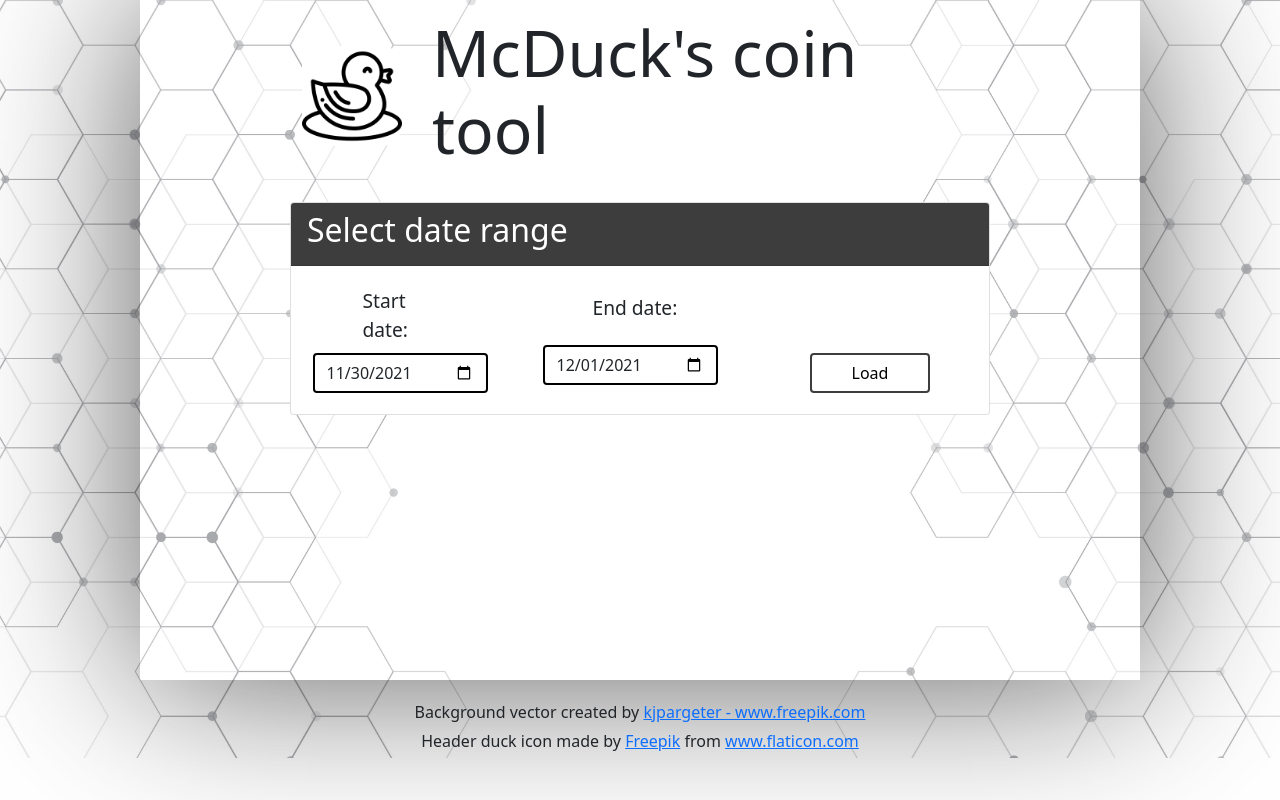
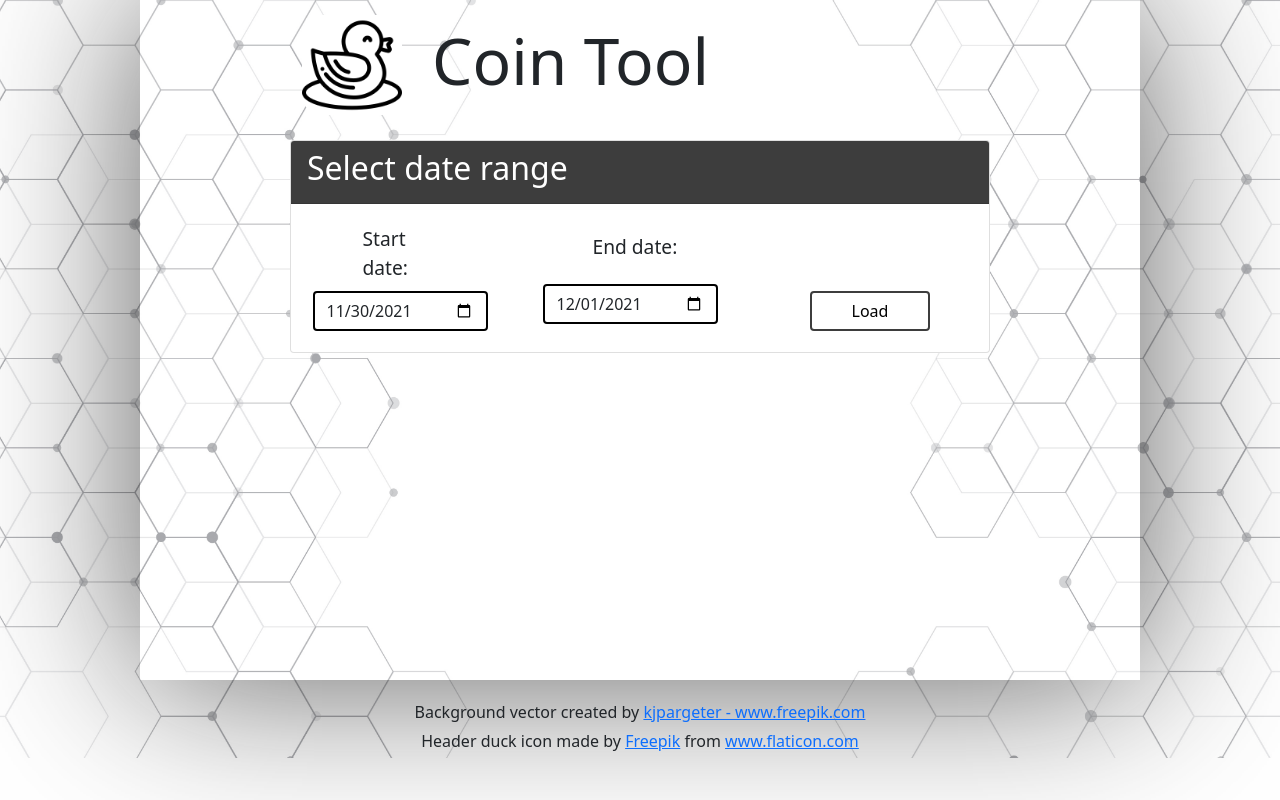
Before and after one commit to masterSamu/bitcoin-app, a React (Create React App) app: page / in a window 1280 px wide. Built offline with nearby package versions, Linux system fonts and the light colour scheme.

Commit message:
Update Header.js

```diff
--- a/src/components/Header.js
+++ b/src/components/Header.js
@@ -9,7 +9,7 @@ export default function Header() {
     return (
         <Container style={containerStyle}>
             <Image src={logo} style={iconImageStyle} fluid />
-            <h1 style={h1Style}>McDuck's coin tool</h1>
+            <h1 style={h1Style}>Coin Tool</h1>
         </Container>
     )
 }
```
